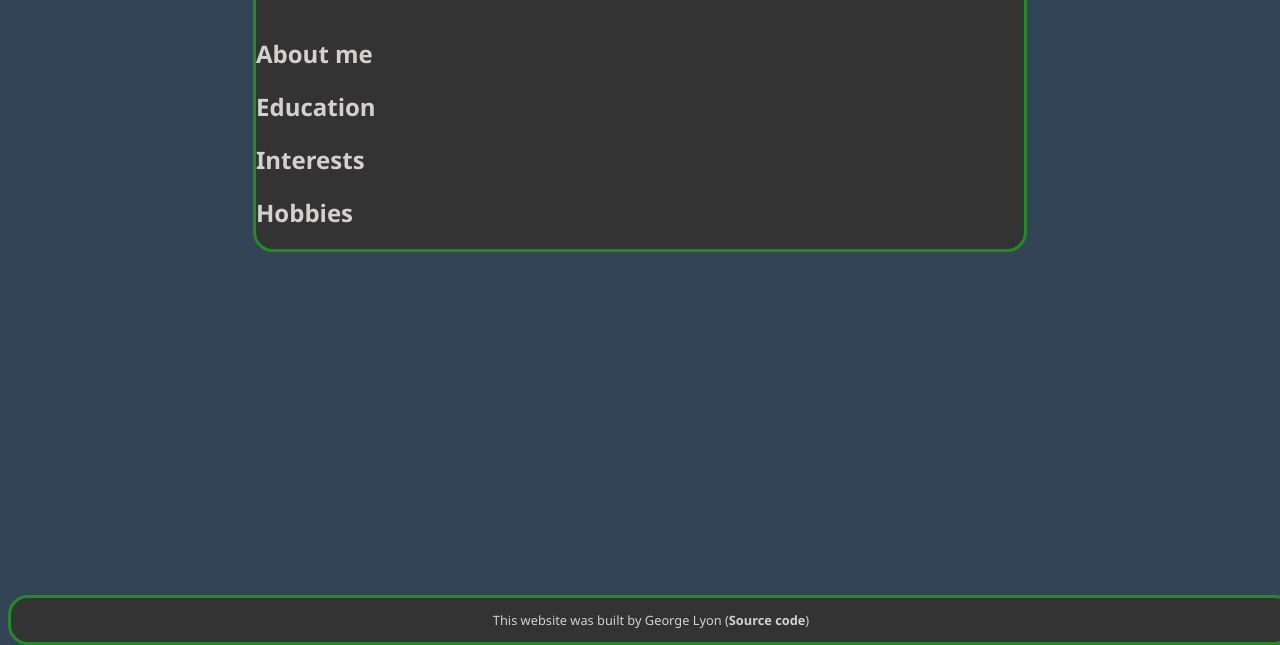
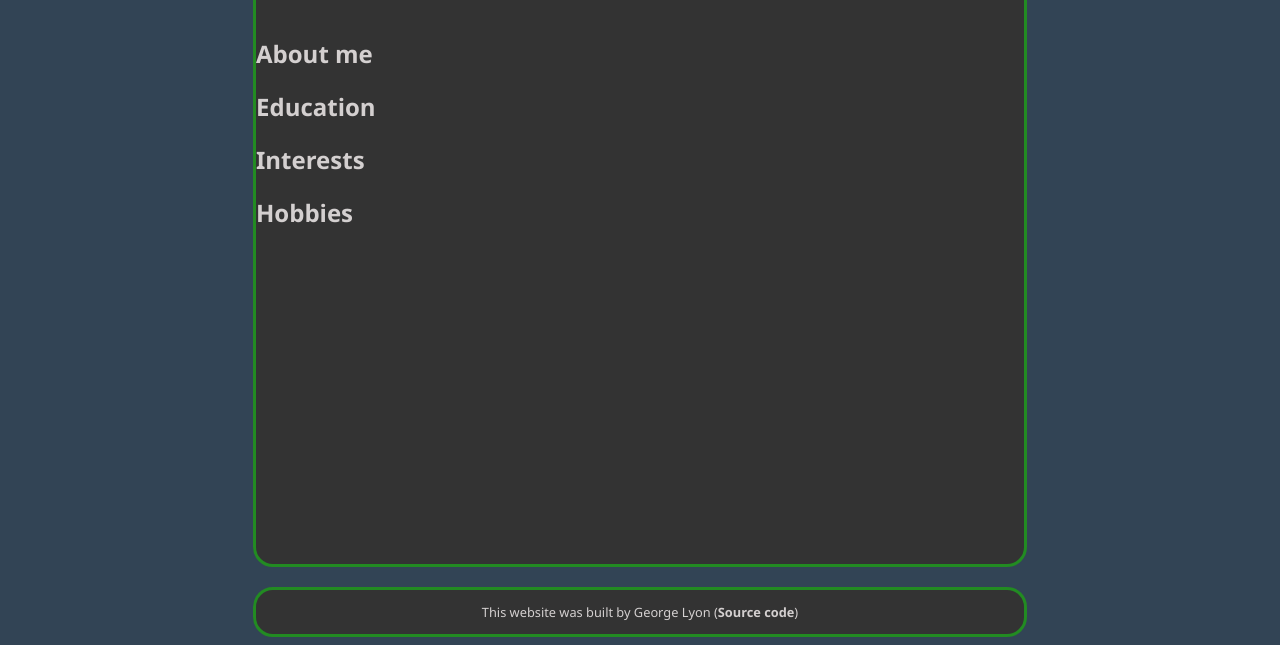
Before and after one commit to grly0n/portfolio, a plain HTML site: page public/index.html in a window 1280 px wide. Shown: the part 155-800 px from the top of the page. Drawn offline with Linux system fonts and the light colour scheme.

Commit message:
Footer centering fix

```diff
--- a/src/style.css
+++ b/src/style.css
@@ -7,6 +7,7 @@ html {
 body {
   display: flex;
   flex-direction: column;
+  min-height: 98vh;
 }
 
 .element {
@@ -49,11 +50,14 @@ body {
   text-align: center;
 }
 
+.mainbody {
+  flex: 1;
+}
+
 .footer {
-  position: fixed;
-  bottom: 0;
   text-align: center;
-  width: 100%;
+  /* width: 100%; */
+  margin-top: 20px;
 }
 
 .footer p {
```
Also changed, not shown: public/index.html (+2 -3 lines).
